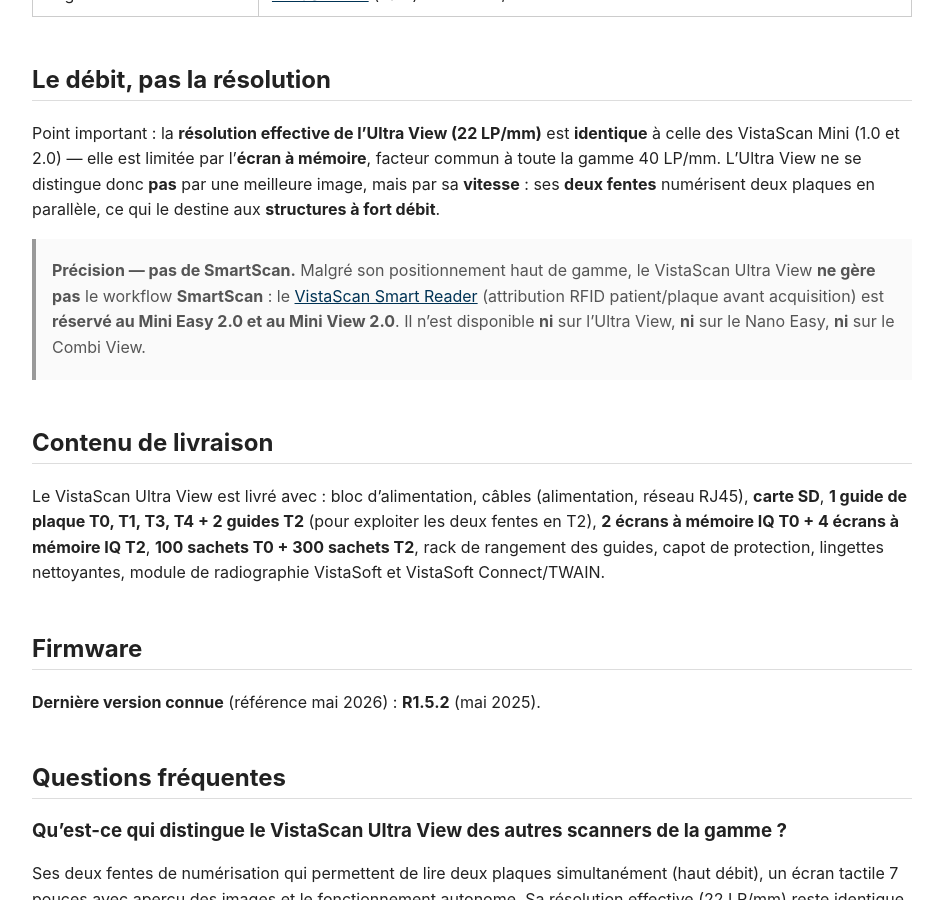
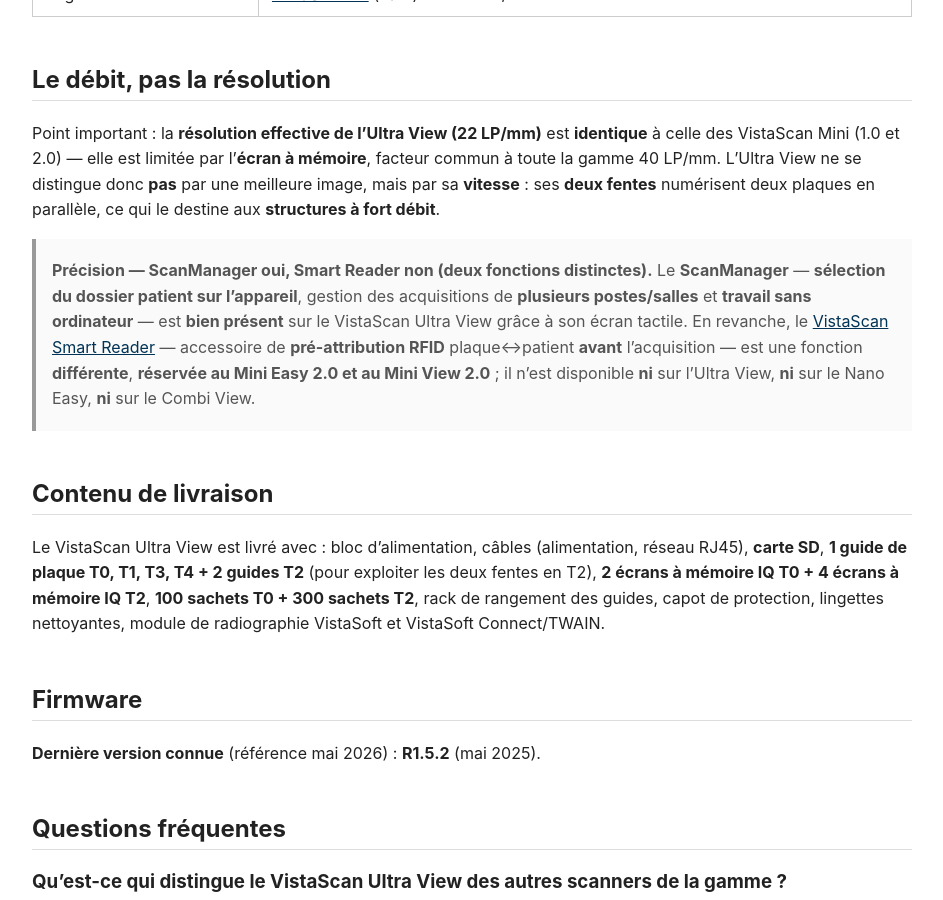
Before and after one commit to Grzybicki/durr-dental-knowledge-base, a Jekyll site: the page built from docs/fr/imagerie/vistascan-ultra-view/overview.md, in a window 1280 px wide and 900 px high, scrolled down 1218 px. Shown: the whole window, without its empty margins (168-1111 px from the left). Built offline with Jekyll 4.4.1, drawn with Linux system fonts in a browser that asks for light colours.

Commit message:
docs(scanners): distinguer ScanManager (on-device) et Smart Reader (RFID) — 2 fonctions distinctes
Correction : l'Ultra View A le ScanManager (sélection patient sur l'appareil, multi-postes, sans PC) ;
il n'a PAS le Smart Reader (pré-attribution RFID, réservé Mini Easy/View 2.0). Note Ultra View reformulée ;
ScanManager précisé sur Mini View + Combi View. validate 0/0.

Co-Authored-By: Claude Opus 4.8 (1M context) <noreply@anthropic.com>
Claude-Session: https://claude.ai/code/session_019cKS3uEykA2Nkb6zYWFWCh

```diff
--- a/docs/fr/imagerie/vistascan-ultra-view/overview.md
+++ b/docs/fr/imagerie/vistascan-ultra-view/overview.md
@@ -91,12 +91,14 @@ ne se distingue donc **pas** par une meilleure image, mais par sa **vitesse** :
 ses **deux fentes** numérisent deux plaques en parallèle, ce qui le destine aux
 **structures à fort débit**.
 
-> **Précision — pas de SmartScan.** Malgré son positionnement haut de gamme, le
-> VistaScan Ultra View **ne gère pas** le workflow **SmartScan** : le
-> [VistaScan Smart Reader](/durr-dental-knowledge-base/docs/fr/imagerie/smart-reader/overview/)
-> (attribution RFID patient/plaque avant acquisition) est **réservé au Mini Easy 2.0
-> et au Mini View 2.0**. Il n'est disponible **ni** sur l'Ultra View, **ni** sur le
-> Nano Easy, **ni** sur le Combi View.
+> **Précision — ScanManager oui, Smart Reader non (deux fonctions distinctes).**
+> Le **ScanManager** — **sélection du dossier patient sur l'appareil**, gestion des
+> acquisitions de **plusieurs postes/salles** et **travail sans ordinateur** — est
+> **bien présent** sur le VistaScan Ultra View grâce à son écran tactile. En revanche,
+> le [VistaScan Smart Reader](/durr-dental-knowledge-base/docs/fr/imagerie/smart-reader/overview/)
+> — accessoire de **pré-attribution RFID** plaque↔patient **avant** l'acquisition — est
+> une fonction **différente**, **réservée au Mini Easy 2.0 et au Mini View 2.0** ; il
+> n'est disponible **ni** sur l'Ultra View, **ni** sur le Nano Easy, **ni** sur le Combi View.
 
 ## Contenu de livraison
 
```
Also changed, not shown: docs/fr/imagerie/vistascan-combi-view/overview.md (+1 -1 lines), docs/fr/imagerie/vistascan-mini-view-2-0/overview.md (+1 -1 lines).
